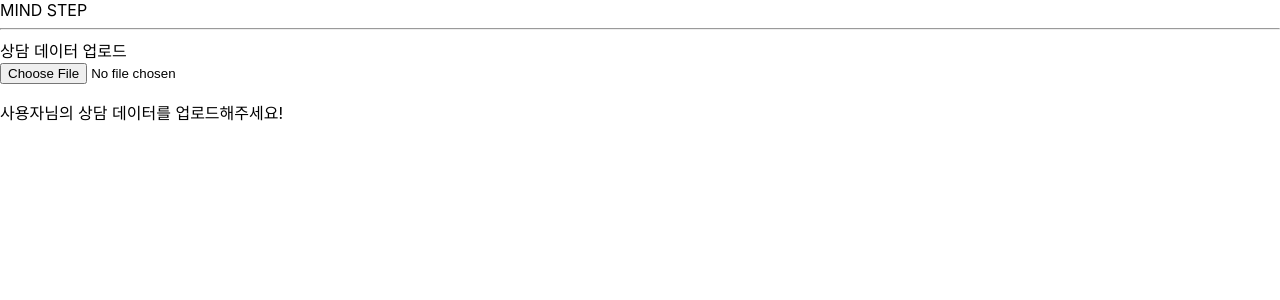
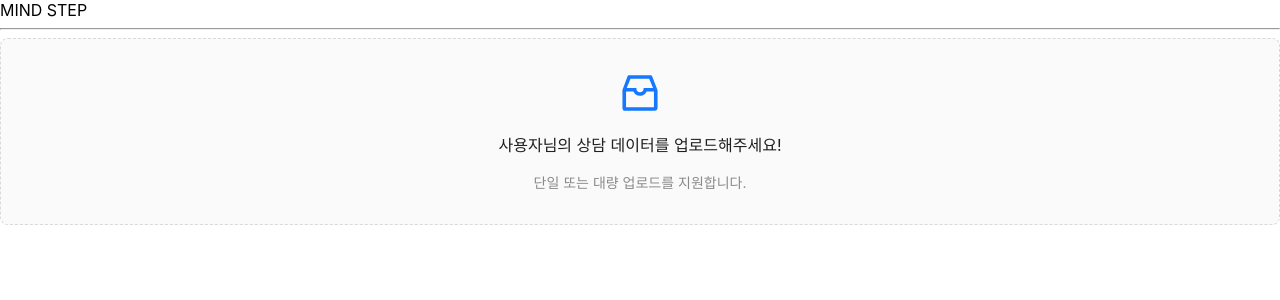
Before and after one commit to IDKNWHORU/MIND_STEP_CLIENT, a React (Create React App) app: page / in a window 1280 px wide. Shown: the top 300 px of the page. Built offline with nearby package versions, Linux system fonts and the light colour scheme.

Commit message:
add upload box

```diff
--- a/package.json
+++ b/package.json
@@ -6,6 +6,7 @@
     "@testing-library/jest-dom": "^5.17.0",
     "@testing-library/react": "^13.4.0",
     "@testing-library/user-event": "^13.5.0",
+    "antd": "^5.8.4",
     "react": "^18.2.0",
     "react-dom": "^18.2.0",
     "react-scripts": "5.0.1",
--- a/src/pages/Upload.jsx
+++ b/src/pages/Upload.jsx
@@ -1,9 +1,16 @@
+import { InboxOutlined } from '@ant-design/icons';
+import { message, Upload as AntdUpload } from 'antd';
+
+const { Dragger } = AntdUpload;
+
 export const Upload = _ => (
     <>
-        <article>
-            <header>상담 데이터 업로드</header>
-            <input type="file" />
-            <p>사용자님의 상담 데이터를 업로드해주세요!</p>
-        </article>
+        <Dragger>
+            <p className='ant-upload-drag-icon'>
+                <InboxOutlined />
+            </p>
+            <p className="ant-upload-text">사용자님의 상담 데이터를 업로드해주세요!</p>
+            <p className="ant-upload-hint">단일 또는 대량 업로드를 지원합니다.</p>
+        </Dragger>
     </>
 )
```
Also changed, not shown: 1 other file (tests, documents, lock files or other folders).
